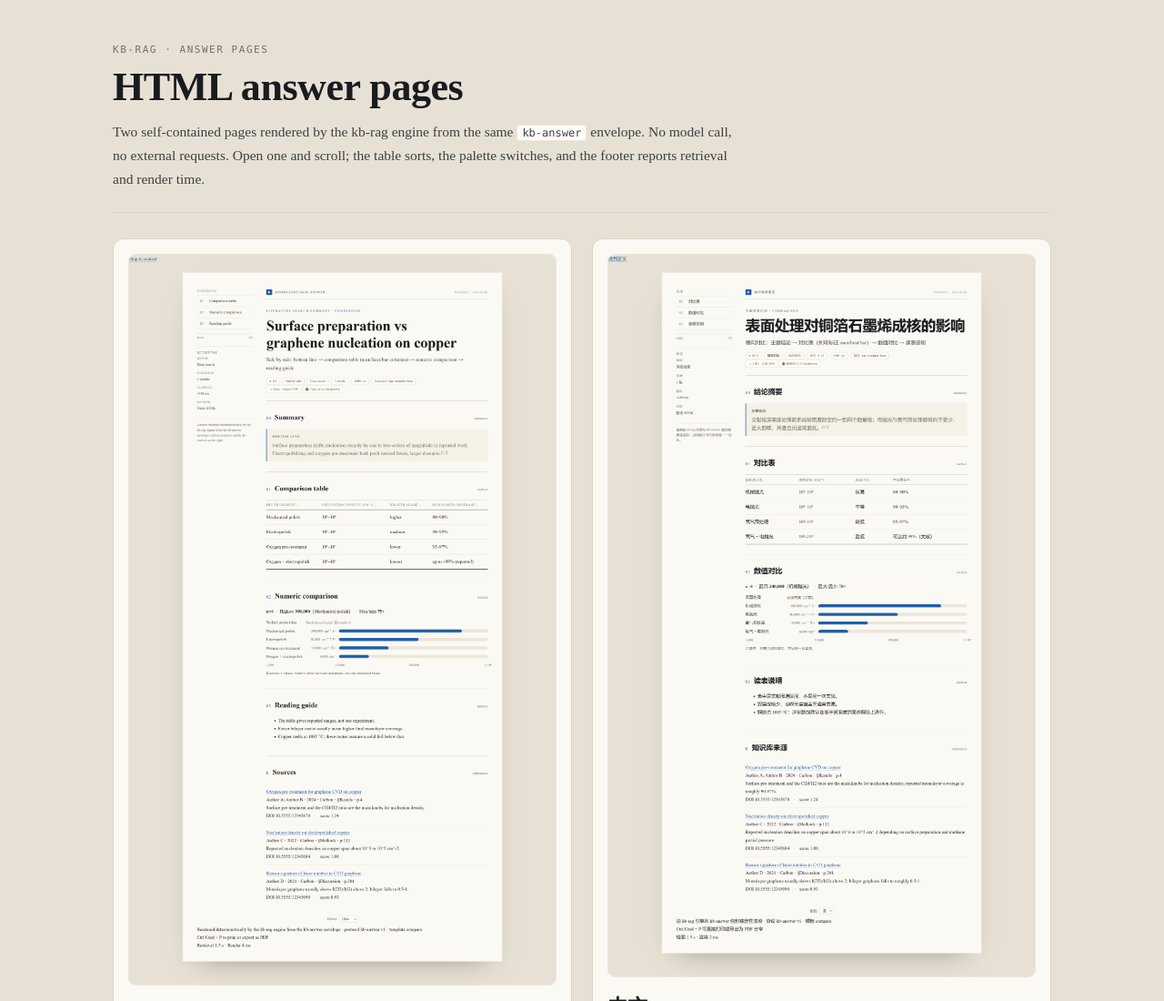
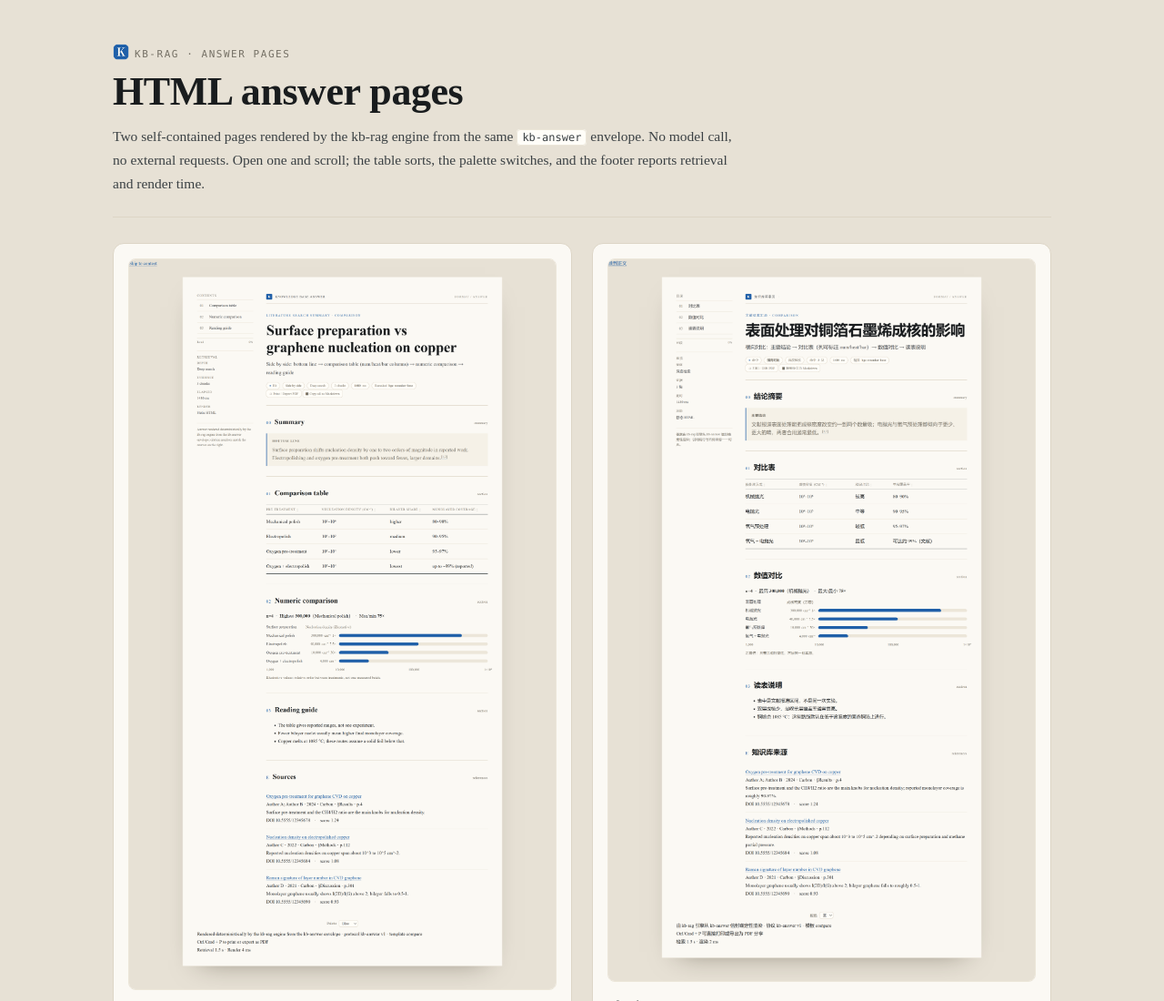
Before and after one commit to Breeze136/dsh-kb-rag, a website: page docs/index.html in a window 1280 px wide. Shown: the top 1100 px of the page at 91% size. Drawn offline with Linux system fonts and the light colour scheme.

Commit message:
docs(brand): show the explainer story and icon in READMEs and Pages

```diff
--- a/docs/index.html
+++ b/docs/index.html
@@ -4,10 +4,13 @@
 <meta charset="UTF-8">
 <meta name="viewport" content="width=device-width, initial-scale=1">
 <title>kb-rag · HTML answer pages</title>
+<link rel="icon" type="image/svg+xml" href="assets/brand/icon.svg">
+<link rel="icon" type="image/png" sizes="32x32" href="assets/brand/icon-32.png">
+<link rel="apple-touch-icon" sizes="180x180" href="assets/brand/icon-180.png">
 <style>
   :root{
     --bg:#e7e1d5; --paper:#fbf9f4; --card:#fffdf8; --ink:#191c1e; --ink-2:#3b4144;
-    --muted:#757065; --line:#ddd5c6; --line-2:#ece6d9; --accent:#0d5c50;
+    --muted:#757065; --line:#ddd5c6; --line-2:#ece6d9; --accent:#1f5fa8;
   }
   *{box-sizing:border-box}
   body{margin:0;background:var(--bg);color:var(--ink);
@@ -16,6 +19,7 @@
   header{border-bottom:1px solid var(--line);padding-bottom:22px;margin-bottom:28px}
   .eyebrow{margin:0 0 10px;font:11px var(--mono,Consolas,monospace);letter-spacing:.14em;
     text-transform:uppercase;color:var(--muted)}
+  .eyebrow img{width:18px;height:18px;vertical-align:-3px;margin-right:6px}
   h1{font-family:"Times New Roman",Times,serif;font-weight:600;font-size:clamp(28px,4vw,44px);
     line-height:1.15;letter-spacing:-.01em;margin:0 0 10px}
   p.lead{margin:0;max-width:44em;color:var(--ink-2)}
@@ -35,7 +39,7 @@
 <body>
 <div class="wrap">
   <header>
-    <p class="eyebrow">kb-rag · answer pages</p>
+    <p class="eyebrow"><img src="assets/brand/icon-32.png" alt="" width="18" height="18">kb-rag · answer pages</p>
     <h1>HTML answer pages</h1>
     <p class="lead">Two self-contained pages rendered by the kb-rag engine from the same <code>kb-answer</code>
       envelope. No model call, no external requests. Open one and scroll; the table sorts, the
```
Also changed, not shown: README.md, README_CN.md.
